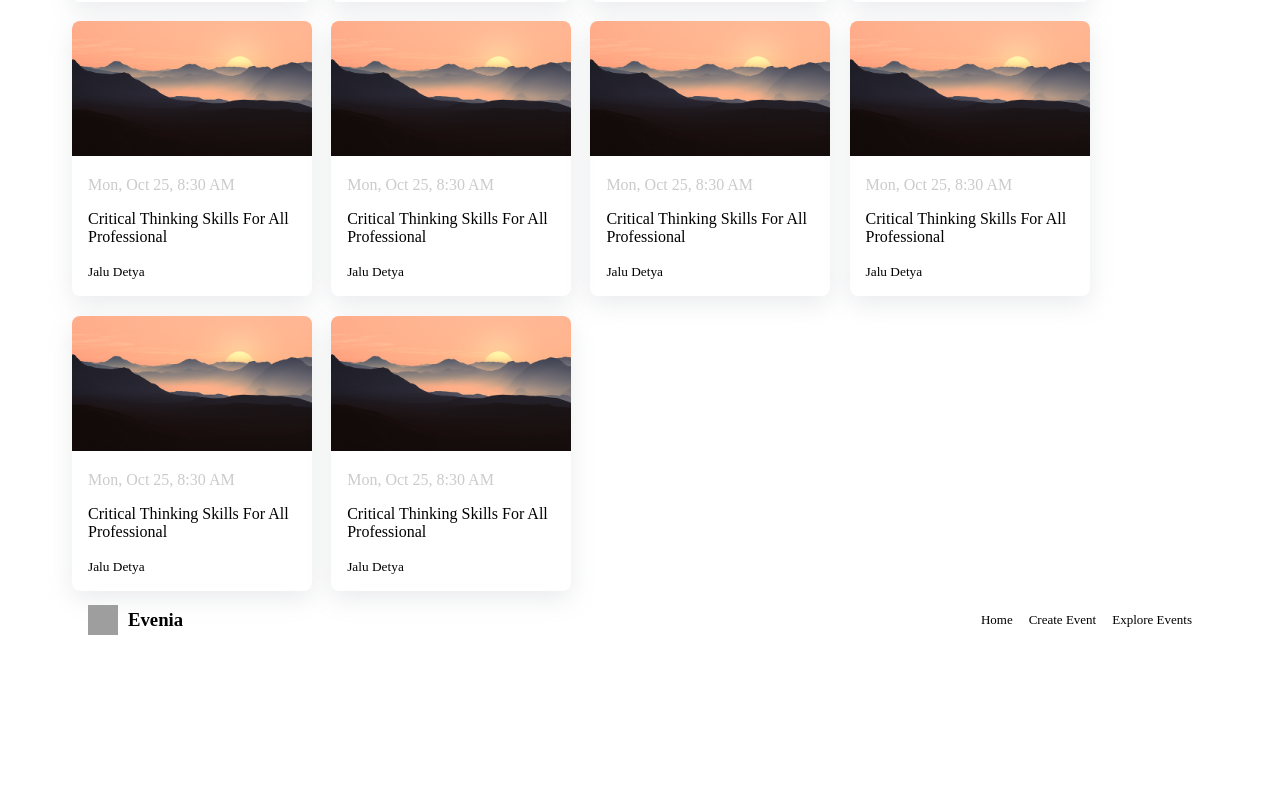
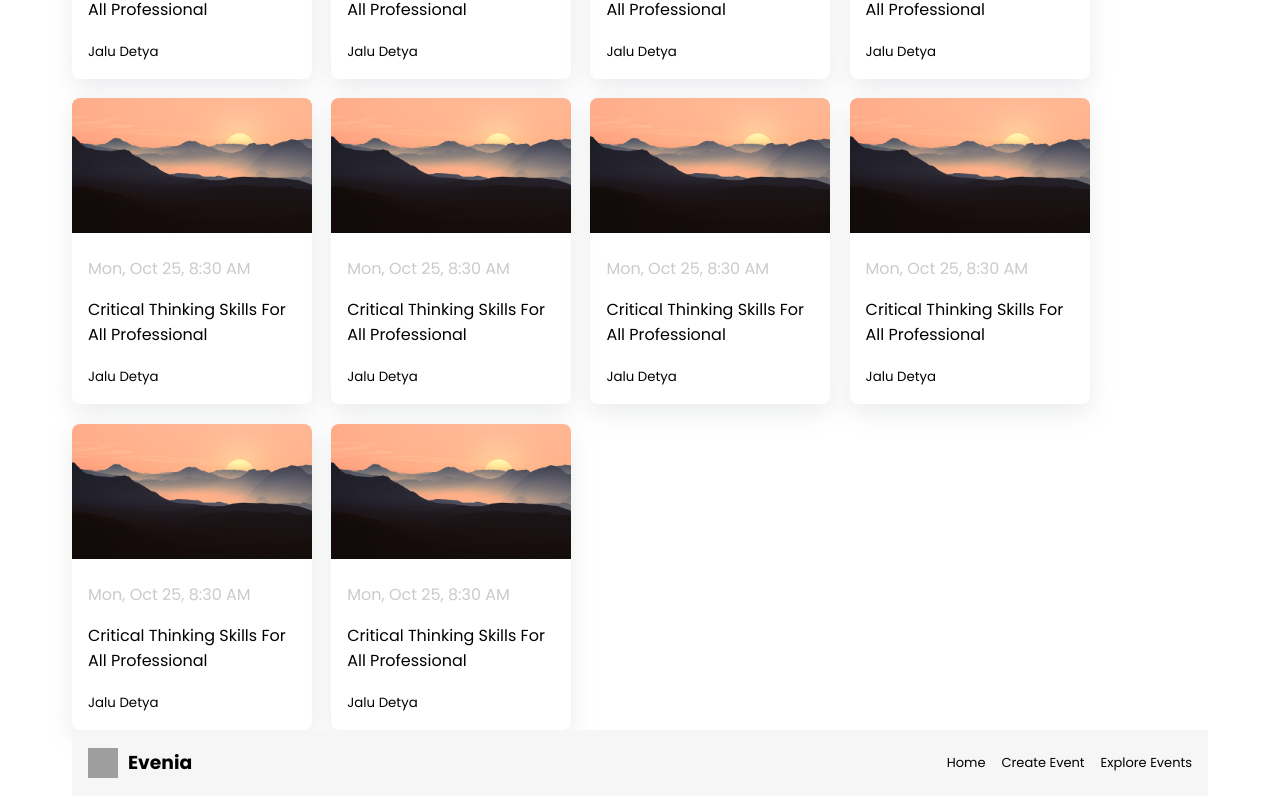
Before and after one commit to charleslukes/evenia, a Next.js app: page / in a window 1280 px wide. Shown: the part 738-1542 px from the top of the page. Before the commit the page ends 1396 px from the top, so only its background shows below. Built offline with nearby package versions, Linux system fonts and the light colour scheme; no server answers; grey boxes are pictures that could not be loaded.

Commit message:
update global styles

```diff
--- a/styles/global.scss
+++ b/styles/global.scss
@@ -1,3 +1,11 @@
+:root {
+  --gray-background-color: #f6f6f6;
+}
+
+html{
+  font-family: var(--font-poppins);
+}
+
 .main {
   position: relative;
   margin-left: auto;
@@ -8,9 +16,10 @@
   align-items: center;
   padding-left: 1.5rem;
   padding-right: 1.5rem;
-  min-height: 100vh;
+  min-height: 99vh;
   height: 100%;
 }
+
 
 @media (min-width: 640px) {
   .main {
--- a/styles/home.module.scss
+++ b/styles/home.module.scss
@@ -2,6 +2,7 @@
   display: flex;
   flex-direction: column;
   width: 100%;
+  flex: 1 0 auto
 }
 
 .header {
--- a/styles/variables.module.scss
+++ /dev/null
@@ -1,5 +0,0 @@
-$primary-color: #64ff00;
-
-:export {
-  primaryColor: $primary-color;
-}
```
